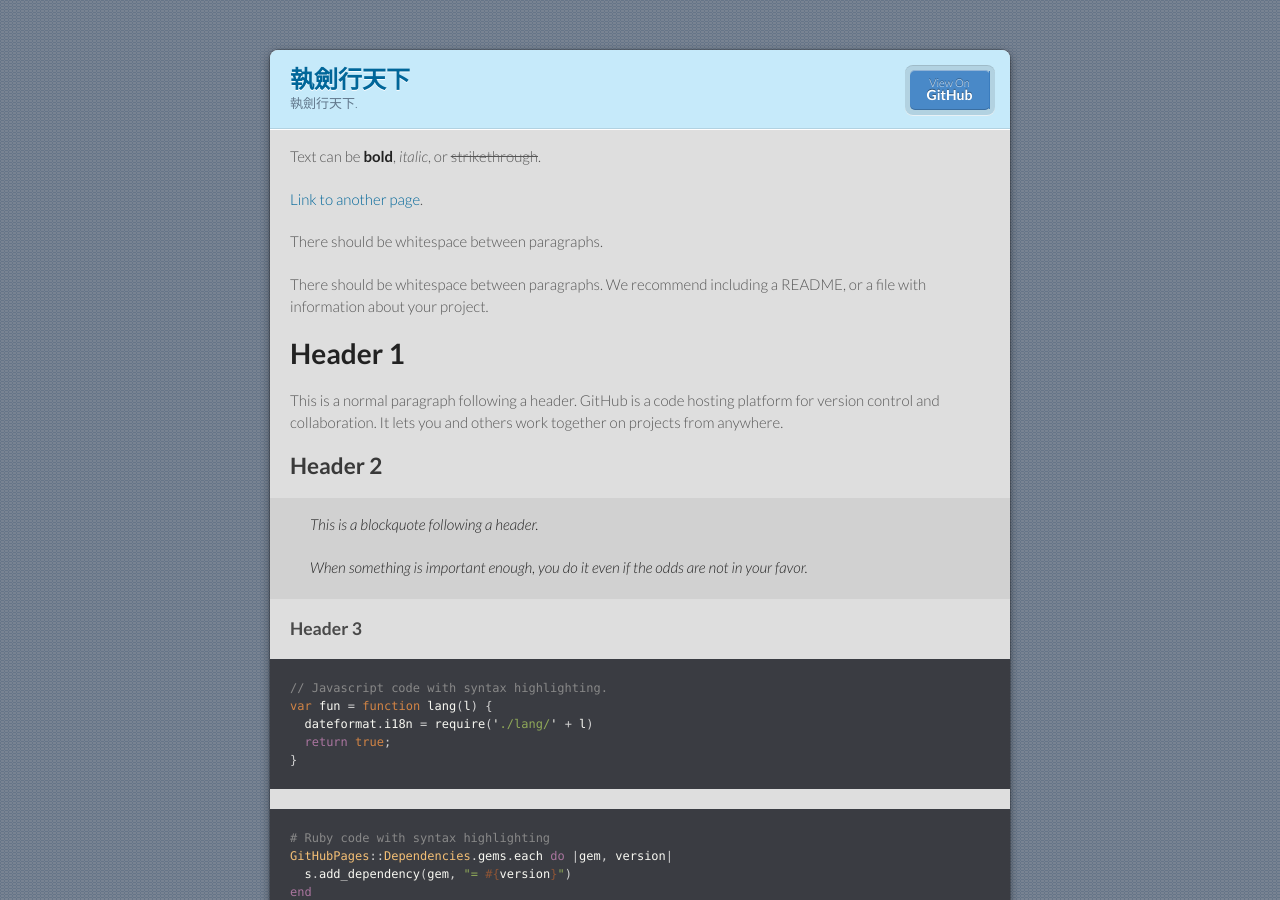
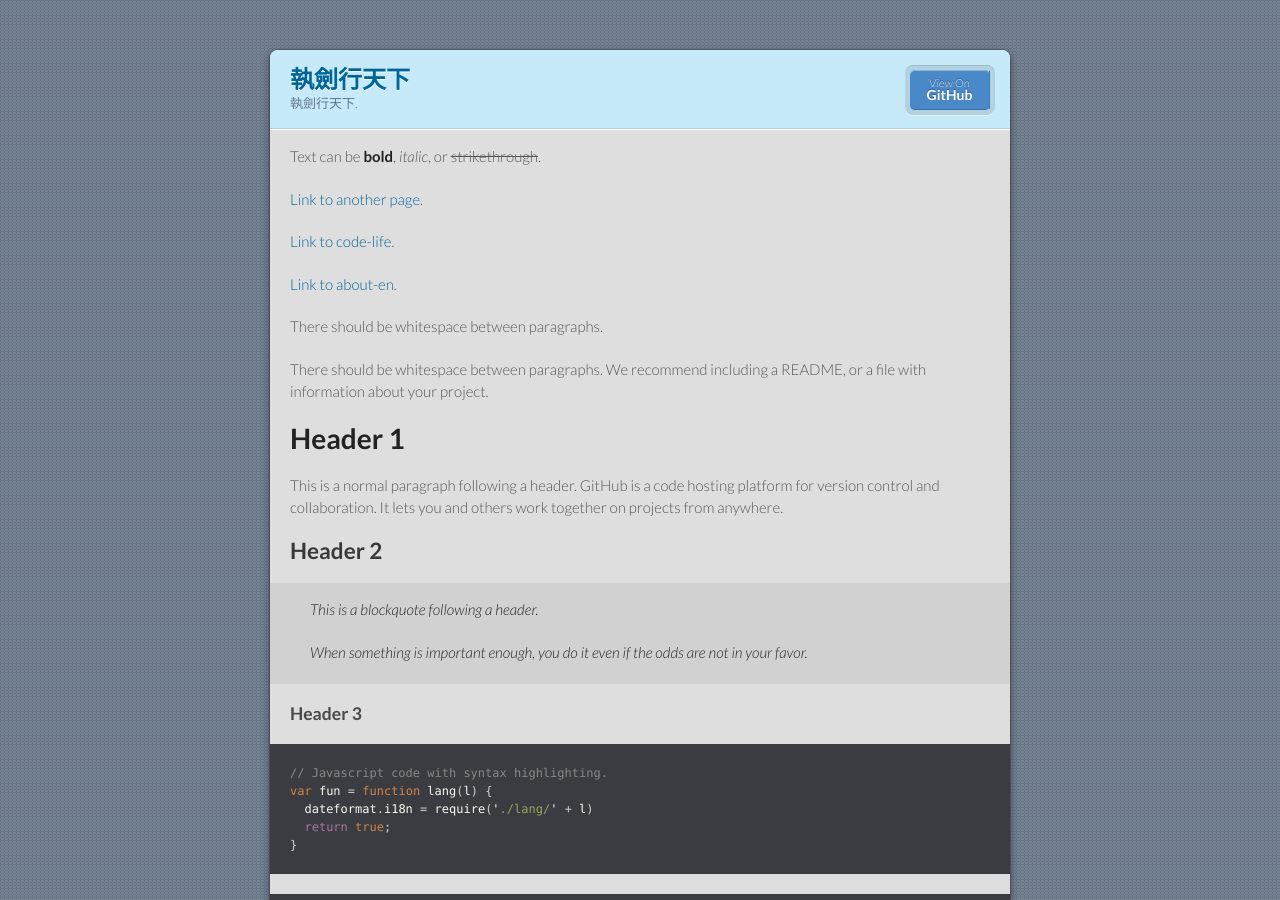
Before and after one commit to XIANGBLQ/wenzhai, a Jekyll site: the page built from index.md, in a window 1280 px wide and 900 px high. Built offline with Jekyll 4.4.1, drawn with Linux system fonts in a browser that asks for light colours.

Commit message:
Update index.md

```diff
--- a/index.md
+++ b/index.md
@@ -5,6 +5,10 @@ layout: default
 Text can be **bold**, _italic_, or ~~strikethrough~~.
 
 [Link to another page](./another-page.html).
+
+[Link to code-life](./code-life.html).
+
+[Link to about-en](/about-en.html).
 
 There should be whitespace between paragraphs.
 
```
